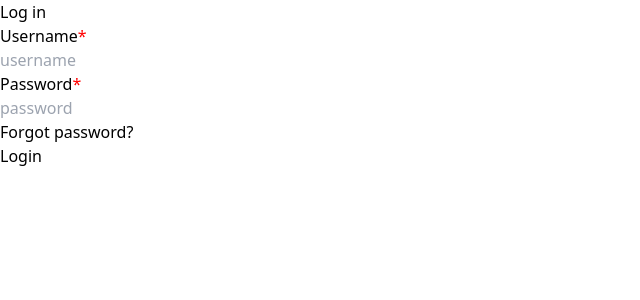
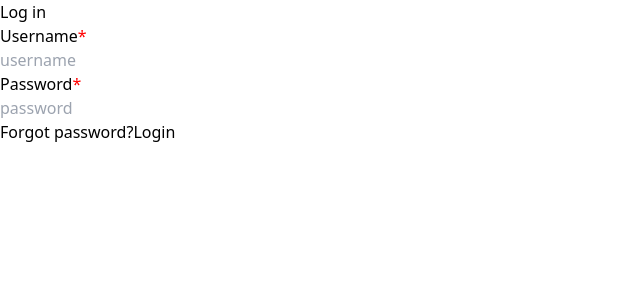
Before and after one commit to nawazish-github/bau, a React (Vite) app in the folder login/: page / in a window 1280 px wide. Shown: the top 300 px of the page, without its empty margins (0-640 px from the left). Built offline with nearby package versions, Linux system fonts and the light colour scheme.

Commit message:
add disabled atribute

```diff
--- a/login/src/components/loginComponents/Button/Button.jsx
+++ b/login/src/components/loginComponents/Button/Button.jsx
@@ -1,10 +1,15 @@
 import React from "react";
 
-function Button({type, btnname}) {
+function Button({ type, btnname, className, isDisabled, onClick }) {
   return (
-    <div className=" text-white bg-sky-600 font-bold mt-6  cursor-pointer rounded-lg max-w-fit">
-      <button className="w-full rounded-lg p-2" type={type}>{btnname}</button>
-    </div>
+    <button
+      className={` bg-sky-600 text-white rounded-lg p-2 font-bold mt-6 ${className}`}
+      type={type}
+      disabled={isDisabled()}
+      onClick={onClick}
+    >
+      {btnname}
+    </button>
   );
 }
 
```
